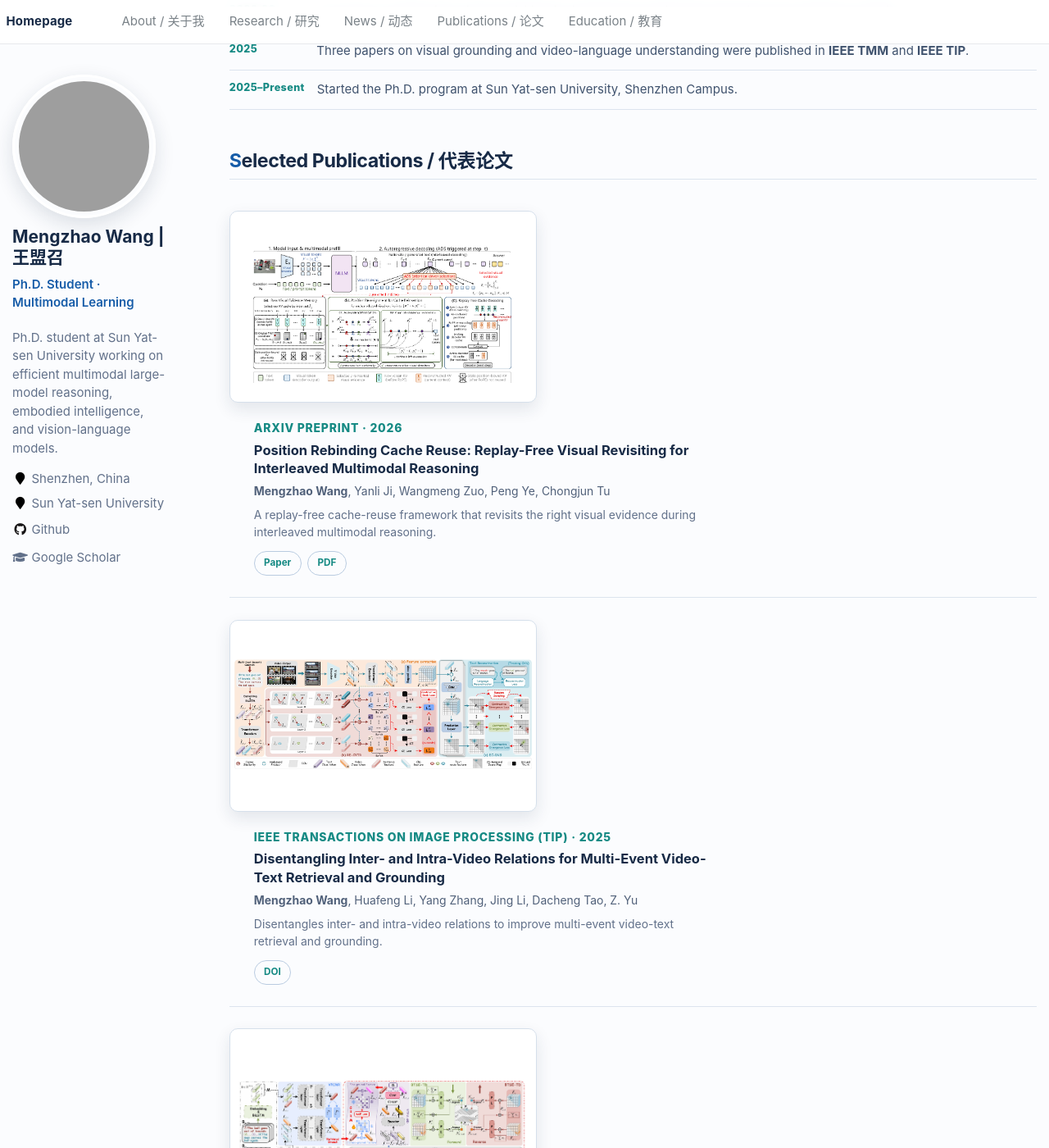
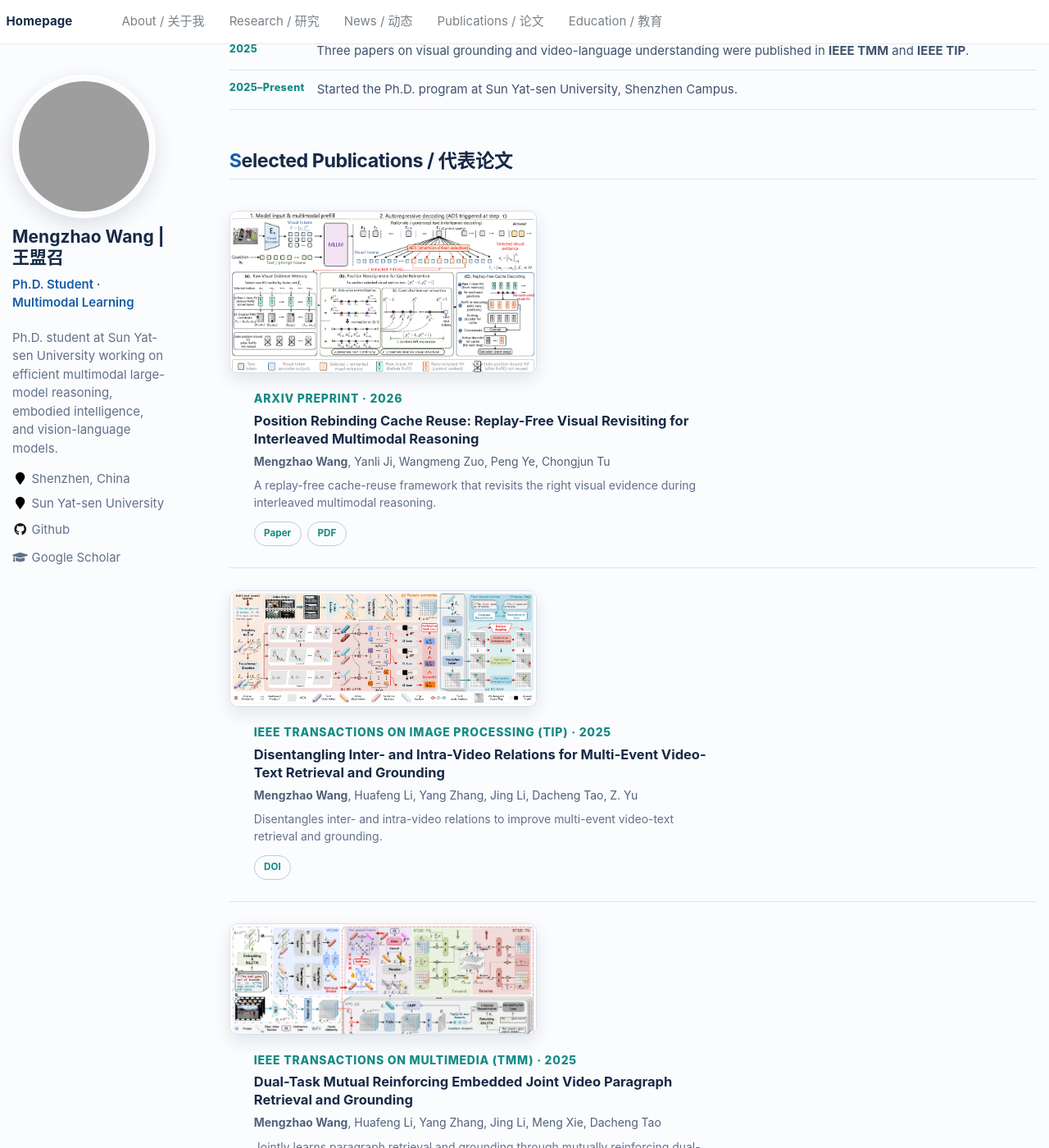
Before and after one commit to wangmengzhao123/wangmengzhao123.github.io, a Jekyll site: the page built from _pages/about.md, in a window 1280 px wide and 1400 px high, scrolled down 1008 px. Shown: the whole window at 82% size. Built offline with Jekyll 4.4.1, drawn with Linux system fonts in a browser that asks for light colours; grey boxes are pictures that could not be loaded.

Commit message:
Crop publication figures and preserve their aspect ratios

```diff
--- a/assets/css/main.scss
+++ b/assets/css/main.scss
@@ -357,9 +357,10 @@ body {
 }
 
 .paper-box .paper-box-image img {
+  display: block;
   width: 100%;
   max-width: 25rem;
-  aspect-ratio: 16 / 10;
+  height: auto;
   border: 1px solid #d6e0eb;
   border-radius: 10px;
   box-shadow: 0 8px 20px rgba(23, 42, 70, 0.11);
```
Also changed, not shown: images/papers/dual-task-video-paragraph.png, images/papers/inter-intra-video-relations.png, images/papers/position-rebinding-cache-reuse.png.
